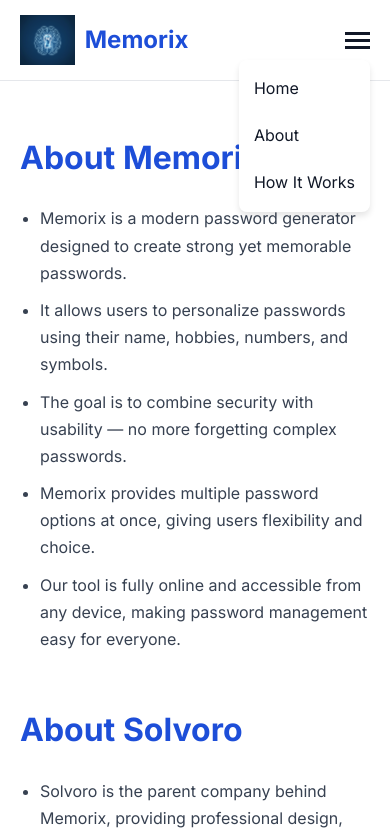
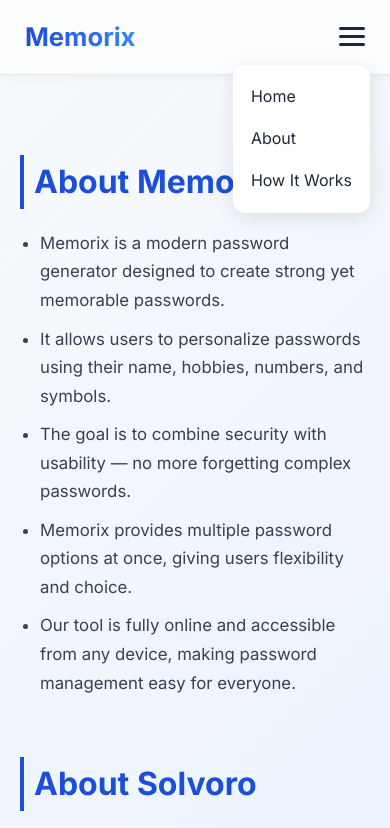
Before and after one commit to solvoroofficial/memorix, a plain HTML site: page about.html in a window 390 px wide. Both pictures are taken after a click on the element 357 px from the left and 40 px from the top of the page. Shown: the top 828 px of the page. Drawn offline with Linux system fonts and the light colour scheme.

Commit message:
Update about.html

```diff
--- a/about.html
+++ b/about.html
@@ -6,54 +6,100 @@
   <title>About - Memorix</title>
   <link href="https://fonts.googleapis.com/css2?family=Inter:wght@400;600;700&display=swap" rel="stylesheet">
   <link rel="icon" type="image/png" href="favicon.png">
+
   <style>
     * { margin:0; padding:0; box-sizing:border-box; font-family:'Inter', sans-serif; }
-    body { background:#ffffff; color:#111827; line-height:1.7; }
-    header { display:flex; justify-content:space-between; align-items:center; padding:20px 40px; background:#ffffff; position:sticky; top:0; z-index:100; border-bottom:1px solid #e5e7eb; }
-    header .logo { display:flex; align-items:center; }
-    header .logo img { height:50px; }
-    header .logo span { margin-left:10px; font-weight:700; color:#1D4ED8; font-size:1.5rem; }
-    header .nav { display:flex; gap:20px; }
-    header .nav a { text-decoration:none; color:#111827; font-weight:500; transition:0.3s; }
-    header .nav a:hover { color:#1D4ED8; }
-    .hamburger { display:none; flex-direction:column; cursor:pointer; gap:4px; }
-    .hamburger div { width:25px; height:3px; background:#111827; transition:0.3s; }
+    body { background:linear-gradient(135deg,#f8fafc,#e0ecff); color:#1e293b; overflow-x:hidden; line-height:1.7; }
 
-    main { padding:50px 20px; max-width:900px; margin:auto; }
-    section { margin-bottom:50px; }
-    section h2 { font-size:2rem; color:#1D4ED8; margin-bottom:20px; }
-    section ul { margin-left:20px; margin-bottom:20px; }
-    section li { margin-bottom:10px; color:#374151; }
-
-    footer { text-align:center; padding:20px; background:#f9fafb; color:#6B7280; }
+    /* ===== Header (Same as Homepage) ===== */
+    header {
+      display:flex; justify-content:space-between; align-items:center;
+      padding:18px 40px; background:#ffffffb3; backdrop-filter:blur(12px);
+      position:sticky; top:0; border-bottom:1px solid #e2e8f0;
+      box-shadow:0 2px 10px rgba(0,0,0,0.05); z-index:1000;
+    }
+    .logo span {
+      font-size:1.6rem; font-weight:700;
+      background:linear-gradient(90deg,#1d4ed8,#3b82f6);
+      -webkit-background-clip:text; color:transparent;
+    }
+    .nav { display:flex; gap:24px; }
+    .nav a {
+      color:#1e293b; font-weight:500; text-decoration:none; position:relative;
+      transition:0.3s;
+    }
+    .nav a::after {
+      content:''; position:absolute; bottom:-4px; left:0; width:0%; height:2px;
+      background:#1d4ed8; transition:0.3s;
+    }
+    .nav a:hover::after { width:100%; }
+    .nav a:hover { color:#1d4ed8; }
+    .hamburger {
+      display:none; flex-direction:column; gap:5px; cursor:pointer;
+    }
+    .hamburger div {
+      width:26px; height:3px; background:#1e293b; border-radius:2px;
+    }
 
     @media(max-width:768px){
-      header { padding:15px 20px; }
-      .nav { display:none; flex-direction:column; gap:10px; position:absolute; top:60px; right:20px; background:#ffffff; padding:15px; border-radius:8px; box-shadow:0 4px 6px rgba(0,0,0,0.1);}
-      .nav.show { display:flex; }
+      header { padding:15px 25px; }
+      .nav {
+        display:none; flex-direction:column; gap:15px;
+        position:absolute; top:65px; right:20px; background:#ffffff;
+        padding:18px; border-radius:12px;
+        box-shadow:0 4px 20px rgba(0,0,0,0.1);
+      }
+      .nav.show { display:flex; animation:fadeIn 0.3s ease forwards; }
       .hamburger { display:flex; }
     }
+
+    @keyframes fadeIn {
+      from { opacity:0; transform:translateY(-5px); }
+      to { opacity:1; transform:translateY(0); }
+    }
+
+    /* ===== About Content ===== */
+    main {
+      padding:80px 20px 60px; max-width:900px; margin:auto;
+      animation:fadeInUp 0.8s ease;
+    }
+    section { margin-bottom:60px; }
+    section h2 {
+      font-size:2rem; color:#1d4ed8; margin-bottom:20px;
+      border-left:4px solid #1d4ed8; padding-left:10px;
+    }
+    section ul { margin-left:20px; margin-bottom:20px; }
+    section li { margin-bottom:10px; color:#374151; font-size:1.05rem; }
+
+    @keyframes fadeInUp {
+      from { opacity:0; transform:translateY(20px); }
+      to { opacity:1; transform:translateY(0); }
+    }
+
+    /* ===== Footer ===== */
+    footer {
+      text-align:center; padding:25px 15px; background:#f1f5f9;
+      color:#64748b; font-size:0.9rem; border-top:1px solid #e2e8f0;
+    }
+    footer strong { color:#1d4ed8; }
   </style>
 </head>
 <body>
 
+<!-- Header -->
 <header>
-  <div class="logo">
-    <img src="favicon.png" alt="Memorix Logo">
-    <span>Memorix</span>
-  </div>
+  <div class="logo"><span>Memorix</span></div>
   <nav class="nav">
     <a href="index.html">Home</a>
     <a href="about.html">About</a>
     <a href="howitworks.html">How It Works</a>
   </nav>
   <div class="hamburger" onclick="toggleMenu()">
-    <div></div>
-    <div></div>
-    <div></div>
+    <div></div><div></div><div></div>
   </div>
 </header>
 
+<!-- Main Content -->
 <main>
   <!-- About Memorix -->
   <section>
@@ -92,18 +138,18 @@
   </section>
 </main>
 
+<!-- Footer -->
 <footer>
   © 2025 Memorix — Powered by <strong>Solvoro</strong>
 </footer>
 
 <script>
-function toggleMenu(){
-  document.querySelector('.nav').classList.toggle('show');
+function toggleMenu() {
+  const nav = document.querySelector('.nav');
+  nav.classList.toggle('show');
 }
 document.querySelectorAll('.nav a').forEach(link => {
-  link.addEventListener('click', () => {
-    document.querySelector('.nav').classList.remove('show');
-  });
+  link.addEventListener('click', () => document.querySelector('.nav').classList.remove('show'));
 });
 </script>
 
```
